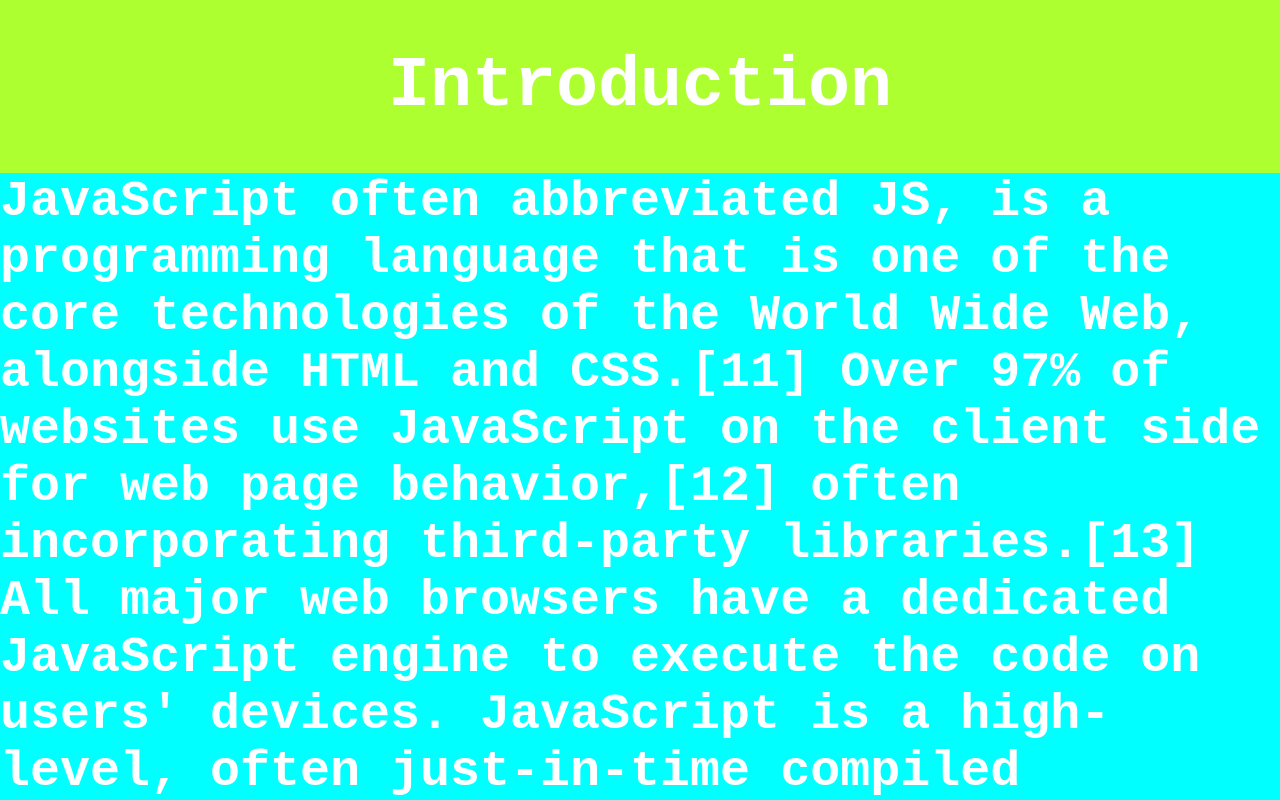
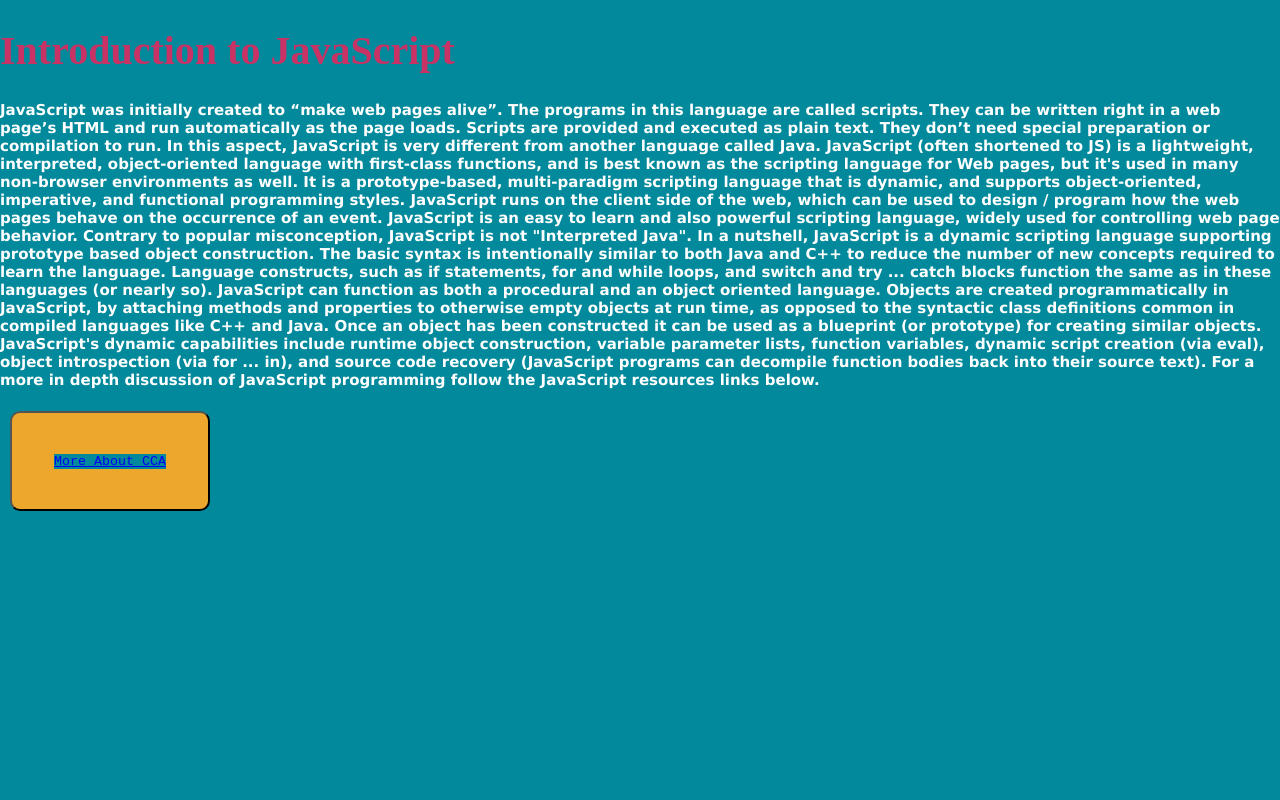
Before and after one commit to AlishonMitchell/project_fork, a plain HTML site: page page2.html in a window 1280 px wide. Shown: the top 800 px of the page. Drawn offline with Linux system fonts and the light colour scheme.

Commit message:
new look

```diff
--- a/page2.css
+++ b/page2.css
@@ -1,5 +1,5 @@
 *{
-    background-color: greenyellow;
+    background-color:  #028a9c;
 }
 
 body{
@@ -9,21 +9,22 @@ body{
 
 h1{
     display: flex;
-    justify-content: center;
-    color:white;
-    font-size:70px;
+    justify-content: left;
+    color: rgb(200, 50, 100);
+    font-size: 40px;
     align-content: center;
-    font-family: 'Courier New', Courier, monospace;
+    font-family:'Times New Roman', Times, serif;
+    background-color: #028a9c;
 }
 
 h2{
     display: flex;
-    justify-content: center;
+    justify-content: left;
     color:white;
     align-content: center;
-    font-family: 'Courier New', Courier, monospace;
-    font-size:50px;
-    background-color: aqua;
+    font-family:'Lucida Sans', 'Lucida Sans Regular', 'Lucida Grande', 'Lucida Sans Unicode', Geneva, Verdana, sans-serif;
+    font-size:15px;
+    background-color: #028a9c;
 }
 
 button{
@@ -32,17 +33,9 @@ button{
     margin: 10px;
     color:#221E22;
     font-family: 'Courier New', Courier, monospace;
-    text-decoration: brown;
+    text-decoration: rgb(247, 0, 0);
     background-color: #eca72c;
-    border-radius: 31px;
-    box-shadow: 0px 0px 10px 9px #00000050;
+    border-radius: 10px;
+
 
 }
-
-.infomation{
-    display: flex;
-    max-width: 85%;
-    margin:0 auto;
-    justify-content: center;
-
-}
--- a/page2.html
+++ b/page2.html
@@ -9,14 +9,21 @@
   </head>
   <body>
     <div>
-      <h1>Introduction</h1>
-      <h2>JavaScript often abbreviated JS, is a programming language that is one of the core technologies of the World Wide Web,
-        alongside HTML and CSS.[11] Over 97% of websites use JavaScript on the client side for web page behavior,[12] often incorporating third-party libraries.[13] All major web browsers have a dedicated JavaScript engine to execute the code on users' devices.
-        JavaScript is a high-level, often just-in-time compiled language that conforms to the ECMAScript standard.[14] It has dynamic typing, prototype-based object-orientation, and first-class functions. It is multi-paradigm, supporting event-driven, functional, and imperative programming styles. It has application programming interfaces (APIs) for working with text, dates, regular expressions, standard data structures, and the Document Object Model (DOM).
-        The ECMAScript standard does not include any input/output (I/O), such as networking, storage, or graphics facilities. In practice, the web browser or other runtime system provides JavaScript APIs for I/O.
-        JavaScript engines were originally used only in web browsers, but are now core components of some servers and a variety of applications. The most popular runtime system for this usage is Node.js.
-        Although Java and JavaScript are similar in name, syntax, and respective standard libraries, the two languages are distinct and differ greatly in design.
+      <h1>Introduction to JavaScript</h1>
+      <h2>JavaScript was initially created to “make web pages alive”.
+        The programs in this language are called scripts. They can be written right in a web page’s HTML and run automatically as the page loads.
+        Scripts are provided and executed as plain text. They don’t need special preparation or compilation to run.
+        In this aspect, JavaScript is very different from another language called Java.
+        JavaScript (often shortened to JS) is a lightweight, interpreted, object-oriented language with first-class functions, and is best known as the scripting language for Web pages, but it's used in many non-browser environments as well. It is a prototype-based, multi-paradigm scripting language that is dynamic, and supports object-oriented, imperative, and functional programming styles.
+        JavaScript runs on the client side of the web, which can be used to design / program how the web pages behave on the occurrence of an event. JavaScript is an easy to learn and also powerful scripting language, widely used for controlling web page behavior.
+        Contrary to popular misconception, JavaScript is not "Interpreted Java". In a nutshell, JavaScript is a dynamic scripting language supporting prototype based object construction. The basic syntax is intentionally similar to both Java and C++ to reduce the number of new concepts required to learn the language. Language constructs, such as if statements, for and while loops, and switch and try ... catch blocks function the same as in these languages (or nearly so).
+        JavaScript can function as both a procedural and an object oriented language. Objects are created programmatically in JavaScript, by attaching methods and properties to otherwise empty objects at run time, as opposed to the syntactic class definitions common in compiled languages like C++ and Java. Once an object has been constructed it can be used as a blueprint (or prototype) for creating similar objects.
+        JavaScript's dynamic capabilities include runtime object construction, variable parameter lists, function variables, dynamic script creation (via eval), object introspection (via for ... in), and source code recovery (JavaScript programs can decompile function bodies back into their source text).
+        For a more in depth discussion of JavaScript programming follow the JavaScript resources links below.
       </h2>
     </div>
+    <div class="linked">
+    <button> <a href="https://javascript.info/intro">More About CCA</a> </button>
+  </div>
   </body>
 </html>
```
